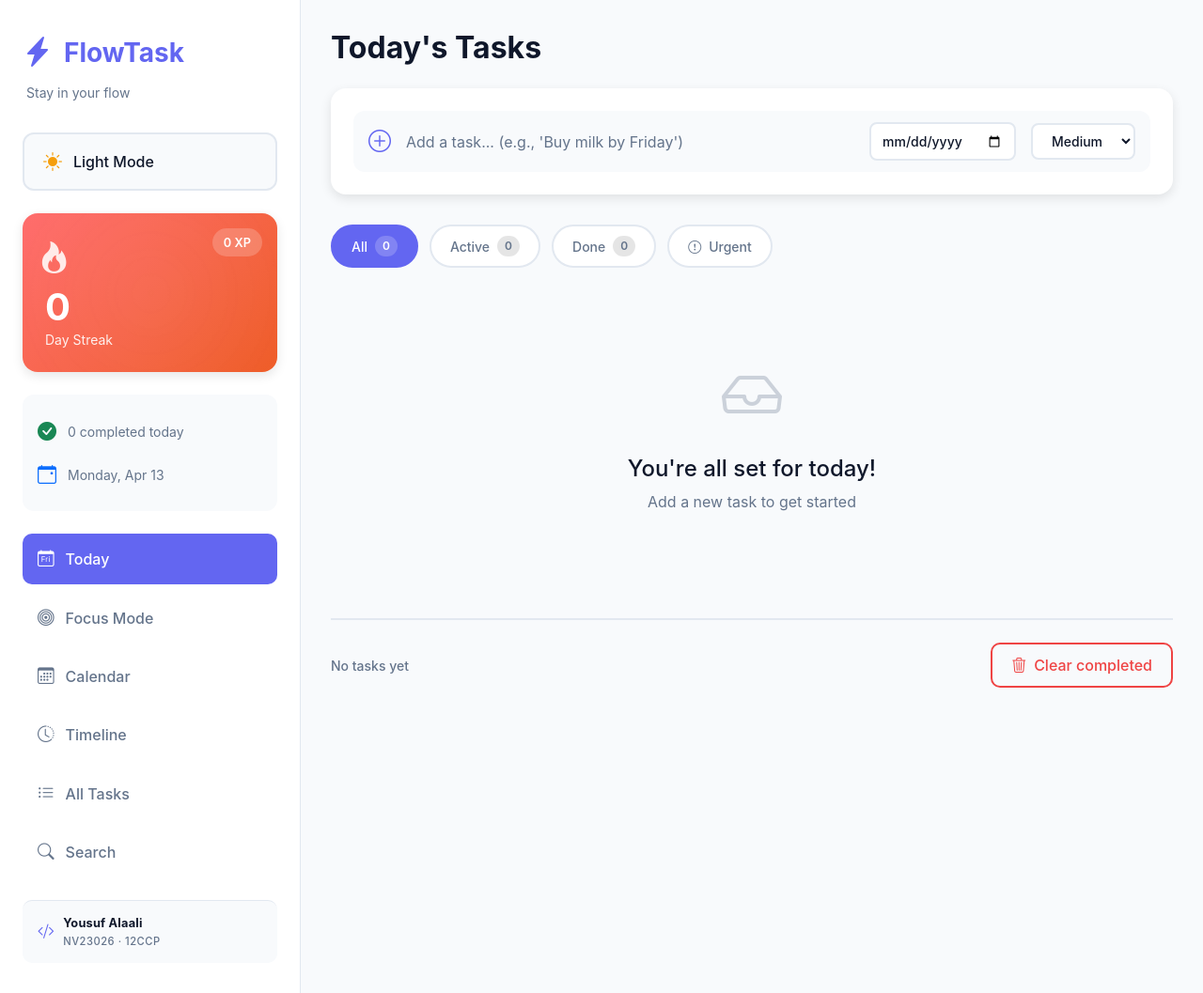
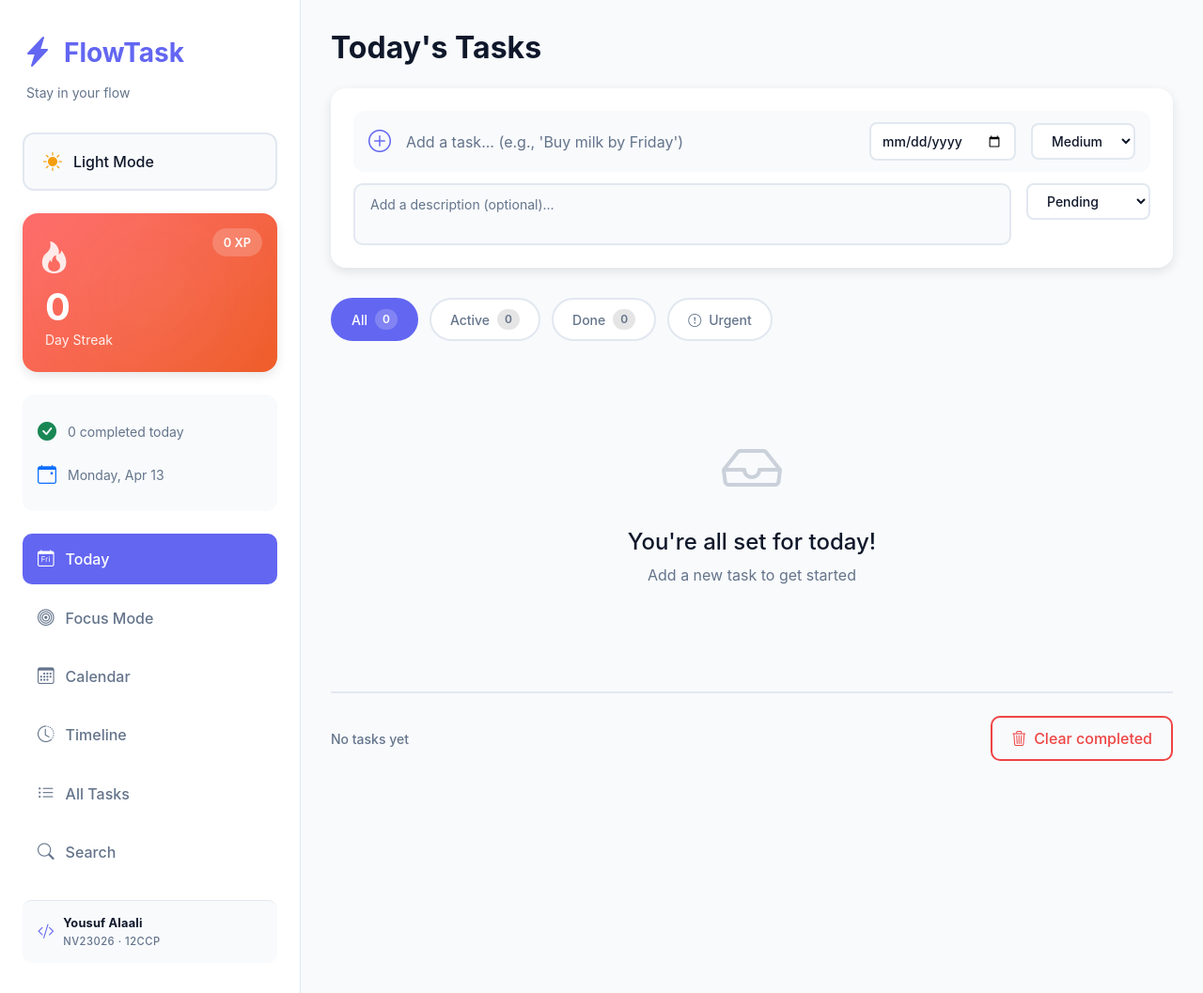
Before and after one commit to nv23026-yousuf-saleh/cc-302-to-do-app, a Flask app: page / in a window 1280 px wide. Shown: the whole page at 94% size. Run offline with Flask 3, Linux system fonts and the light colour scheme.

Commit message:
feat: add task descriptions and metadata fields

```diff
--- a/app.py
+++ b/app.py
@@ -1,10 +1,30 @@
 from flask import Flask, render_template, request, redirect, url_for, jsonify
+from datetime import datetime
 
 app = Flask(__name__)
 
 # ── In-memory task store ──────────────────────────────────────────────────────
-tasks = {}      # { id: {"id": int, "title": str} }
+tasks = {}      # { id: { task fields } }
 next_id = 1     # auto-increment counter
+
+VALID_PRIORITIES = {"low", "medium", "high"}
+VALID_STATUSES = {"pending", "in-progress", "done"}
+
+
+def make_task(task_id, title, description="", priority="medium",
+              due_date=None, status="pending"):
+    """Return a new task dict with all metadata fields."""
+    now = datetime.utcnow().isoformat()
+    return {
+        "id": task_id,
+        "title": title,
+        "description": description,
+        "priority": priority,
+        "due_date": due_date,
+        "status": status,
+        "created_at": now,
+        "updated_at": now,
+    }
 
 
 # ── Routes ────────────────────────────────────────────────────────────────────
@@ -16,12 +36,24 @@ def index():
 
 @app.route("/add", methods=["POST"])
 def add_task():
-    """Create a new task from a form POST (field: title)."""
+    """Create a new task from a form POST."""
     global next_id
     title = request.form.get("title", "").strip()
     if not title:
         return redirect(url_for("index"))
-    tasks[next_id] = {"id": next_id, "title": title}
+
+    description = request.form.get("description", "").strip()
+    priority = request.form.get("priority", "medium").strip().lower()
+    due_date = request.form.get("due_date", "").strip() or None
+    status = request.form.get("status", "pending").strip().lower()
+
+    if priority not in VALID_PRIORITIES:
+        priority = "medium"
+    if status not in VALID_STATUSES:
+        status = "pending"
+
+    tasks[next_id] = make_task(next_id, title, description,
+                               priority, due_date, status)
     next_id += 1
     return redirect(url_for("list_tasks"))
 
@@ -34,12 +66,33 @@ def list_tasks():
 
 @app.route("/update/<int:task_id>", methods=["POST"])
 def update_task(task_id):
-    """Update the title of an existing task."""
+    """Update fields of an existing task."""
     if task_id not in tasks:
         return jsonify({"error": "Task not found"}), 404
+
+    task = tasks[task_id]
+
     new_title = request.form.get("title", "").strip()
     if new_title:
-        tasks[task_id]["title"] = new_title
+        task["title"] = new_title
+
+    new_desc = request.form.get("description", None)
+    if new_desc is not None:
+        task["description"] = new_desc.strip()
+
+    new_priority = request.form.get("priority", "").strip().lower()
+    if new_priority in VALID_PRIORITIES:
+        task["priority"] = new_priority
+
+    new_due = request.form.get("due_date", "").strip()
+    if new_due:
+        task["due_date"] = new_due
+
+    new_status = request.form.get("status", "").strip().lower()
+    if new_status in VALID_STATUSES:
+        task["status"] = new_status
+
+    task["updated_at"] = datetime.utcnow().isoformat()
     return redirect(url_for("list_tasks"))
 
 
--- a/static/script.js
+++ b/static/script.js
@@ -175,21 +175,39 @@ function addTask() {
         cleanedText = removeDeadlineFromText(text);
     }
 
+    // Read description and status from new fields
+    const description = document.getElementById('descriptionInput').value.trim();
+    const status = document.getElementById('statusSelect').value;
+    const due_date = deadlineInput.value || null;
+
     const task = {
         id: Date.now(),
         text: cleanedText,
-        completed: false,
+        completed: status === 'done',
         priority: suggestedPriority || priority,
         createdAt: Date.now(),
-        completedAt: null,
-        deadline: deadline
+        completedAt: status === 'done' ? Date.now() : null,
+        deadline: deadline,
+        description: description,
+        status: status,
     };
 
     tasks.unshift(task);
     taskInput.value = '';
     deadlineInput.value = '';
+    document.getElementById('descriptionInput').value = '';
+    document.getElementById('statusSelect').value = 'pending';
     saveTasks();
     renderTasks();
+
+    // Also send to Flask backend (best-effort)
+    const formData = new FormData();
+    formData.append('title', cleanedText);
+    formData.append('description', description);
+    formData.append('priority', suggestedPriority || priority);
+    formData.append('status', status);
+    if (due_date) formData.append('due_date', due_date);
+    fetch('/add', { method: 'POST', body: formData }).catch(() => {});
 
     const firstTask = document.querySelector('.task-item');
     if (firstTask) {
@@ -493,7 +511,7 @@ function createTaskElementWithHighlight(task, query) {
     const timeStr = formatTime(task.createdAt);
     const deadlineBadge = task.deadline ? getDeadlineBadge(task.deadline, task.completed) : '';
 
-    // Highlight matching text
+    // Highlight matching text in title
     let displayText = escapeHtml(task.text);
     if (query && query.trim()) {
         const escapedQuery = query.replace(/[.*+?^${}()|[\]\\]/g, '\\$&');
@@ -501,17 +519,29 @@ function createTaskElementWithHighlight(task, query) {
         displayText = displayText.replace(regex, '<span class="search-highlight">$1</span>');
     }
 
+    // Status badge
+    const statusBadge = task.status && task.status !== 'pending'
+        ? `<span class="status-badge status-${task.status}">${task.status}</span>`
+        : '';
+
+    // Description line
+    const descriptionLine = task.description
+        ? `<div class="task-description">${escapeHtml(task.description)}</div>`
+        : '';
+
     taskDiv.innerHTML = `
         <div class="task-content-row">
             <div class="task-checkbox" onclick="toggleComplete(${task.id})"></div>
             <div class="task-text-area">
                 <div class="task-text">${displayText}</div>
+                ${descriptionLine}
                 <div class="task-meta">
                     <div class="task-time">
                         <i class="bi bi-clock"></i>
                         ${timeStr}
                     </div>
                     <div class="priority-tag ${task.priority}">${task.priority}</div>
+                    ${statusBadge}
                     ${task.rolledOver ? '<span class="badge bg-info">Rolled Over</span>' : ''}
                     ${deadlineBadge}
                 </div>
@@ -632,17 +662,29 @@ function createTaskElement(task) {
     const timeStr = formatTime(task.createdAt);
     const deadlineBadge = task.deadline ? getDeadlineBadge(task.deadline, task.completed) : '';
 
+    // Status badge (only show if not pending)
+    const statusBadge = task.status && task.status !== 'pending'
+        ? `<span class="status-badge status-${task.status}">${task.status}</span>`
+        : '';
+
+    // Description line
+    const descriptionLine = task.description
+        ? `<div class="task-description">${escapeHtml(task.description)}</div>`
+        : '';
+
     taskDiv.innerHTML = `
         <div class="task-content-row">
             <div class="task-checkbox" onclick="toggleComplete(${task.id})"></div>
             <div class="task-text-area">
                 <div class="task-text">${escapeHtml(task.text)}</div>
+                ${descriptionLine}
                 <div class="task-meta">
                     <div class="task-time">
                         <i class="bi bi-clock"></i>
                         ${timeStr}
                     </div>
                     <div class="priority-tag ${task.priority}">${task.priority}</div>
+                    ${statusBadge}
                     ${task.rolledOver ? '<span class="badge bg-info">Rolled Over</span>' : ''}
                     ${deadlineBadge}
                 </div>
--- a/static/style.css
+++ b/static/style.css
@@ -1777,3 +1777,110 @@ body {
         gap: 0.4rem;
     }
 }
+/* ========================================
+   FEATURE: TASK DESCRIPTIONS & METADATA
+   ======================================== */
+
+/* Description + status row below the main input */
+.metadata-row {
+    display: flex;
+    gap: 1rem;
+    margin-top: 0.75rem;
+    align-items: flex-start;
+}
+
+.description-input {
+    flex: 1;
+    border: 2px solid var(--border-color);
+    border-radius: 10px;
+    padding: 0.625rem 1rem;
+    font-size: 0.875rem;
+    color: var(--text-primary);
+    background: var(--bg-light);
+    resize: none;
+    font-family: inherit;
+    transition: all 0.3s ease;
+    line-height: 1.5;
+}
+
+.description-input:focus {
+    outline: none;
+    border-color: var(--primary);
+    background: var(--bg-white);
+    box-shadow: 0 0 0 3px rgba(99, 102, 241, 0.1);
+}
+
+.description-input::placeholder {
+    color: var(--text-secondary);
+}
+
+[data-theme="dark"] .description-input {
+    background: var(--bg-light);
+    color: var(--text-primary);
+}
+
+[data-theme="dark"] .description-input:focus {
+    background: var(--bg-white);
+    box-shadow: 0 0 0 3px rgba(129, 140, 248, 0.2);
+}
+
+.status-select {
+    border: 2px solid var(--border-color);
+    border-radius: 8px;
+    padding: 0.5rem 1rem;
+    font-size: 0.875rem;
+    font-weight: 500;
+    color: var(--text-primary);
+    cursor: pointer;
+    background: var(--bg-white);
+    transition: all 0.3s ease;
+    white-space: nowrap;
+}
+
+.status-select:focus {
+    outline: none;
+    border-color: var(--primary);
+}
+
+/* Description text shown on task card */
+.task-description {
+    font-size: 0.825rem;
+    color: var(--text-secondary);
+    margin-bottom: 0.4rem;
+    line-height: 1.5;
+    font-style: italic;
+    transition: color 0.3s ease;
+}
+
+.task-item.completed .task-description {
+    text-decoration: line-through;
+    opacity: 0.6;
+}
+
+/* Status badge on task card */
+.status-badge {
+    padding: 0.2rem 0.65rem;
+    border-radius: 12px;
+    font-size: 0.72rem;
+    font-weight: 600;
+    text-transform: capitalize;
+    letter-spacing: 0.3px;
+}
+
+.status-badge.status-in-progress {
+    background: rgba(99, 102, 241, 0.12);
+    color: var(--primary);
+}
+
+.status-badge.status-done {
+    background: rgba(16, 185, 129, 0.12);
+    color: var(--success);
+}
+
+[data-theme="dark"] .status-badge.status-in-progress {
+    background: rgba(129, 140, 248, 0.2);
+}
+
+[data-theme="dark"] .status-badge.status-done {
+    background: rgba(52, 211, 153, 0.2);
+}
--- a/templates/index.html
+++ b/templates/index.html
@@ -112,6 +112,20 @@
                                     <option value="low">Low</option>
                                     <option value="medium" selected>Medium</option>
                                     <option value="high">High</option>
+                                </select>
+                            </div>
+                            <!-- ── NEW: description + status row ── -->
+                            <div class="metadata-row">
+                                <textarea
+                                    id="descriptionInput"
+                                    class="description-input"
+                                    placeholder="Add a description (optional)..."
+                                    rows="2"
+                                ></textarea>
+                                <select id="statusSelect" class="status-select">
+                                    <option value="pending" selected>Pending</option>
+                                    <option value="in-progress">In Progress</option>
+                                    <option value="done">Done</option>
                                 </select>
                             </div>
                         </div>
```
Also changed, not shown: tests/test_crud.py (+136 -8 lines).
